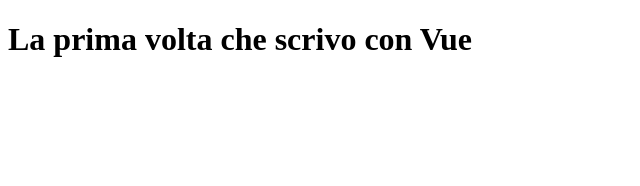
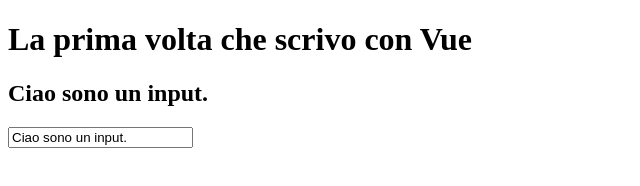
Before and after one commit to nicoalivernini/vue-hello, a plain HTML site: page index.html in a window 1280 px wide. Shown: the whole page, without its empty margins (0-640 px from the left). Drawn offline with nearby package versions, Linux system fonts and the light colour scheme.

Commit message:
Creo input e stampo in h2

```diff
--- a/assets/js/main.js
+++ b/assets/js/main.js
@@ -9,7 +9,8 @@ var app = new Vue(
     //collego vue al DOM
     el: '#root',
     data: {
-      message: 'La prima volta che scrivo con Vue'
+      message: 'La prima volta che scrivo con Vue',
+      input: 'Ciao sono un input.',
     }
   }
 )
--- a/index.html
+++ b/index.html
@@ -10,6 +10,8 @@
   <!-- Elemento Vue -->
   <div id="root">
   <h1>{{ message }}</h1>
+  <h2>{{ input }}</h2>
+  <input v-model="input" type="text" name="" value="">
 
   </div>
 
```
Also changed, not shown: assets/img/vue.png (added).
